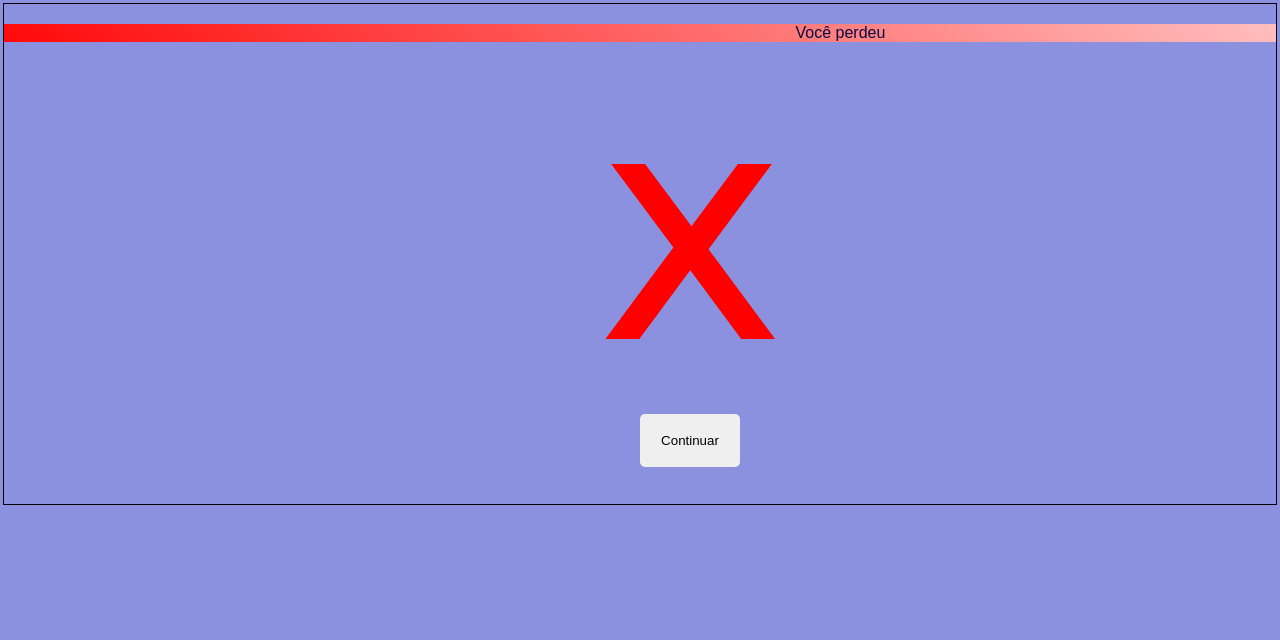
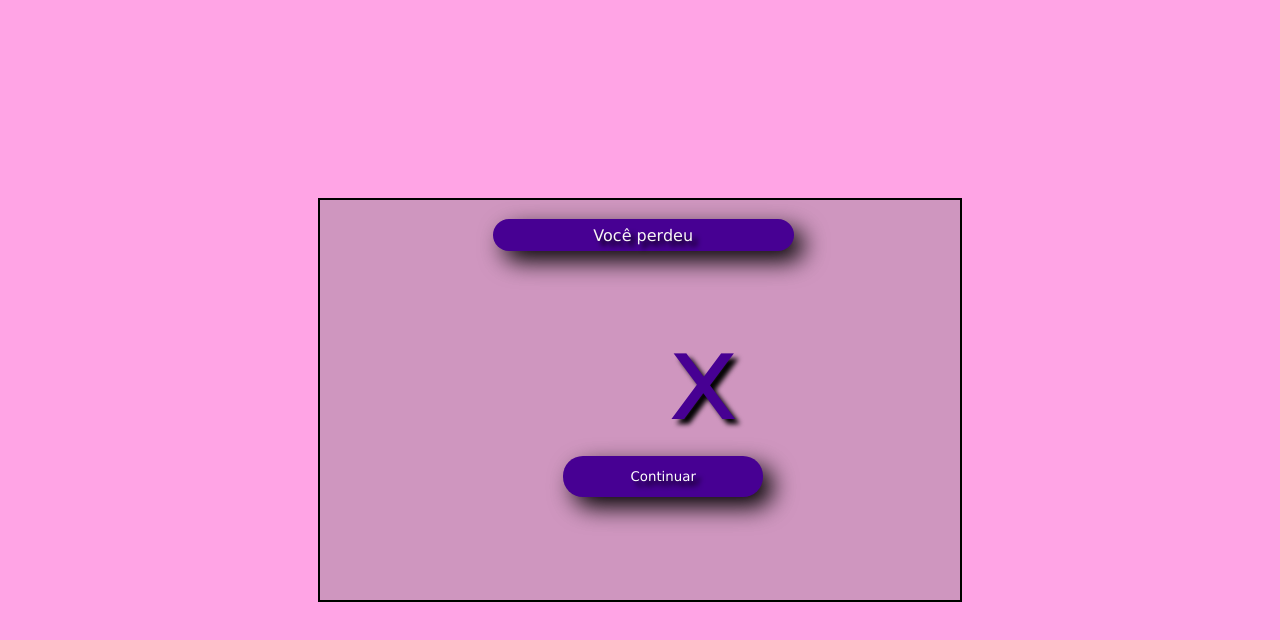
Before and after one commit to rafaelrvs/JogoDino, a plain HTML site: page index.html in a window 1280 px wide. Drawn offline with Linux system fonts and the light colour scheme.

Commit message:
Correção de bug
foi feito  correções para funcionalidade do game

```diff
--- a/index.html
+++ b/index.html
@@ -1,26 +1,26 @@
 <!DOCTYPE html>
 <html lang="pt-br">
-<head>
-    <meta charset="UTF-8">
-    <meta http-equiv="X-UA-Compatible" content="IE=edge">
-    <meta name="viewport" content="width=device-width, initial-scale=1.0">
-    <link rel="stylesheet" href="style.css">
+  <head>
+    <meta charset="UTF-8" />
+    <meta http-equiv="X-UA-Compatible" content="IE=edge" />
+    <meta name="viewport" content="width=device-width, initial-scale=1.0" />
+    <link rel="stylesheet" href="style.css" />
 
     <title>Jogo</title>
-</head>
-<body>
-    <div id ="game">
-
-
+  </head>
+  <body>
+    <div id="planoDeFundo">
+      <div id="game">
         <div id="personagem"></div>
         <div id="quadrado"></div>
-        <div id ="texto"></div>
+        <div id="texto"></div>
         <div id="texto2"></div>
-        <button class="btn" onclick="atualizacao(  window.location.reload())">Continuar</button>
+        <button class="btn" onclick="atualizacao(  window.location.reload())">
+          Continuar
+        </button>
         <h1 id="pontuacao"></h1>
-
+      </div>
     </div>
     <script src="script.js"></script>
-</body>
-
+  </body>
 </html>
--- a/script.js
+++ b/script.js
@@ -26,8 +26,7 @@ var testarColisao = setInterval(function(){
         window.getComputedStyle(quadrado).getPropertyValue('left')
     )
 
-    if(LocalizacaoQuadrado<20&& LocalizacaoQuadrado > 0 && LocalizacaoPersonagem >=430){
-
+    if(LocalizacaoQuadrado<20&& LocalizacaoQuadrado > 0 && LocalizacaoPersonagem >= 250){
         perdeu()
 
     }
@@ -36,10 +35,11 @@ var testarColisao = setInterval(function(){
 function perdeu(){
     quadrado.style.animation = 'none'
     personagem.style.display = 'none'
+
     var texto = document.getElementById('texto')
     var texto2 = document.getElementById('texto2').innerHTML="x"
     texto.innerHTML ='Você perdeu'
-    texto.style.background=  'linear-gradient(45deg, red, white)'
+    texto.style.display='grid'
     var btn = document.querySelector('.btn')
     btn.style.display = 'flex'
     if(btn == true){
--- a/style.css
+++ b/style.css
@@ -1,31 +1,80 @@
 *{
     margin: 0;
     padding: 0;
-
-}
-body{
-    display: flex;
-    background: rgb(139, 145, 222);
-}
-
-#game{
-
-    width: 1530px;
-    height: 500px;
-    border: 1px solid black;
-    margin: 3px;
-    overflow: hidden;
+    font-family: Verdana, Geneva, Tahoma, sans-serif;
+    color: #fff;
 
 
 }
+
+#planoDeFundo{
+    position: fixed;
+    background-color:rgba(255, 0, 183, 0.355);
+    display: flex;
+    justify-content: center;
+    align-items: center;
+    height: 100%;
+    width: 100%;
+}
+#game{
+    display: flex;
+    position: fixed;
+    justify-content:flex-start;
+    align-items:flex-start;
+    height: 50%;
+    width: 50%;
+    border: solid 2px black;
+    background-color: rgba(128, 128, 128, 0.378);
+    overflow: hidden;
+}
+#texto{
+    display: none;
+    position: absolute;
+    margin-left: 27%;
+    margin-top: 3%;
+    width: 45%;
+    background-color:  rgb(71, 0, 147);
+    padding: 1%;
+    text-align: center;
+    color: rgb(248, 245, 245);
+    border-radius: 20px;
+    text-shadow: 5px 5px 5px black ;
+    box-shadow: 10px 10px 25px black;
+}
+#texto2{
+
+    position: fixed;
+    font-size: 90pt;
+    margin-top: 0.90em;
+    margin-left: 2.9em;
+    color: rgb(71, 0, 147);
+    text-shadow: 5px 5px 5px black ;
+
+}
+.btn{
+
+    position: fixed;
+    padding: 1%;
+    margin-top: 20%;
+    margin-left:19%;
+    width: 15em;
+    justify-content: center;
+    background-color:  rgb(71, 0, 147);
+    border-radius: 20px;
+    border: none;
+    box-shadow: 10px 10px 25px black;
+    text-shadow: 5px 5px 5px black ;
+}
+
+
 #personagem{
-
+    position: fixed;
     width: 20px;
     height: 50px;
-    background-color: rgb(97, 224, 238);
+    background-color:  rgb(71, 0, 147);
     position: relative;
-    top: 450px;
-    left: 50px;
+    top: 86%;
+    margin-left: 2px;
     border-radius: 2px;
     border:1px solid black;
 
@@ -36,75 +85,24 @@ animation: personagem 600ms  ease-out;
 }
 
 @keyframes personagem{
-    0%{top:430px;}
-    70%{top: 390px;}
-    100%{top: 430px;}
+    0%{top:86%;}
+    70%{top: 50%;}
+    100%{top: 86%;}
 
 }
 #quadrado{
+    position: fixed;
     width: 20px;
     height: 20px;
-    background-color:aquamarine;
+    background-color: rgb(71, 0, 147);
     position: relative;
     right: 0;
+    top: 95%;
+    left: 1530px;
+    animation: quadrado 2500ms infinite linear;
 
-    top: 430px;
-    left: 1530px;
-    animation: quadrado 1500ms infinite linear;
 }
 @keyframes quadrado{
     0%{left:1800px;}
     100%{left: -30px;}
 }
-
-#texto{
-    position:relative;
-    font-family: Arial, Helvetica, sans-serif;
-    font: normal 20pt;
-    color: rgb(7, 11, 65);
-    align-items: center;
-    justify-content: center;
-    display: flex;
-    right:4%;
-    width: 1800px;
-    right: 5%;
-
-}
-#texto2{
-    position: relative;
-    display: flex;
-    align-items: center;
-    justify-content: center;
-    left: 4%;
-    font-family:'Lucida Sans', 'Lucida Sans Regular', 'Lucida Grande', 'Lucida Sans Unicode', Geneva, Verdana, sans-serif;
-    font-size: 40vh;
-    color: red;
-}
-
-
-.btn{
-    position:relative;
-    display: flex;
-    left: 50%;
-    padding: 10px;
-    height: 4em;
-    width: 100px;
-    border-radius: 5px;
-    border:  none;
-    justify-content: center;
-    align-items: center;
-    background-image:purple;
-}
-#btn:hover{
-    cursor: pointer;
-    background:linear-gradient(45deg,rgb(89, 128, 221),rgb(114, 232, 130));
-}
-
-#pontuacao{
-    position: relative;
-    color: black;
-   display: flex;
-    font-family: Arial, Helvetica, sans-serif;
-    font-size: 20px;
-
-}
```
